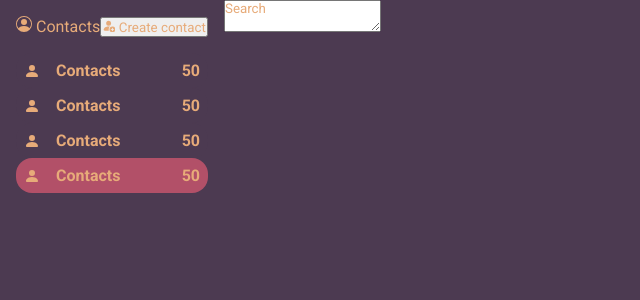
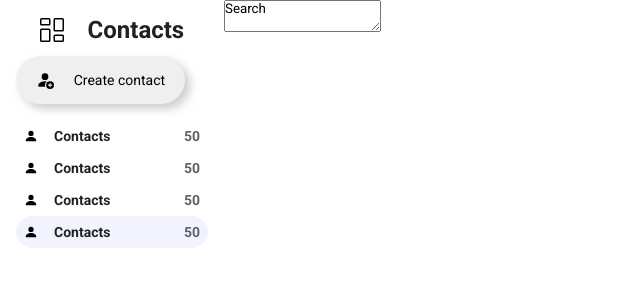
Before and after one commit to histereogenik/contact-list, a React (Create React App) app: page / in a window 1280 px wide. Shown: the top 300 px of the page, without its empty margins (0-640 px from the left). Built offline with nearby package versions, Linux system fonts and the light colour scheme.

Commit message:
Finishing the sidebar Styles

```diff
--- a/src/components/FilterCard/styles.ts
+++ b/src/components/FilterCard/styles.ts
@@ -6,13 +6,13 @@ import { Props } from '.'
 export const Card = styled.div<Props>`
   padding: 8px;
   font-weight: bold;
-  font-size: 16px;
+  font-size: 14px;
   display: flex;
   justify-content: space-between;
   align-items: center;
   border-radius: 16px;
   background-color: ${(props) =>
-    props.ativo ? variables.pink : variables.purple};
+    props.ativo ? variables.lightGray : variables.white};
   div {
     display: flex;
     align-items: center;
@@ -20,5 +20,8 @@ export const Card = styled.div<Props>`
 `
 export const Label = styled.span`
   margin-left: 16px;
+  color: ${variables.darkGray};
 `
-export const Counter = styled.span``
+export const Counter = styled.span`
+  color: ${variables.gray};
+`
--- a/src/containers/Sidebar/index.tsx
+++ b/src/containers/Sidebar/index.tsx
@@ -10,10 +10,15 @@ const Sidebar = () => {
   return (
     <S.Aside>
       <div>
-        <Icon.PersonCircle /> Contacts
-        <button>
-          <Icon.PersonFillAdd /> Create contact
-        </button>
+        <S.AppName>
+          <Icon.ColumnsGap /> <span>Contacts</span>
+        </S.AppName>
+        <S.AddContact>
+          <div>
+            <Icon.PersonFillAdd className="custom-icon" />{' '}
+            <span>Create contact</span>
+          </div>
+        </S.AddContact>
         <S.Filters>
           <FilterCard />
           <FilterCard />
--- a/src/containers/Sidebar/styles.ts
+++ b/src/containers/Sidebar/styles.ts
@@ -1,10 +1,49 @@
 import styled from 'styled-components'
+import variables from '../../styles/variables'
 
 export const Aside = styled.aside`
   padding: 16px;
   height: 100vh;
+  display: block;
+`
+export const AppName = styled.div`
+  display: flex;
+  align-items: center;
+  justify-content: space-evenly;
+  font-size: 24px;
+  font-weight: bold;
+  margin-bottom: 12px;
+
+  span {
+    color: ${variables.darkGray};
+  }
+`
+export const AddContact = styled.button`
+  display: block;
+  height: 48px;
+  width: 88%;
+  border-radius: 24px;
+  font-size: 14px;
+  border: none;
+  box-shadow: 5px 5px 10px rgba(0, 0, 0, 0.2);
+  transition: box-shadow 0.3s ease-in-out, background-color 0.3s ease-in-out;
+  cursor: pointer;
+
+  &:hover {
+    box-shadow: 8px 8px 15px rgba(0, 0, 0, 0.3);
+    background-color: ${variables.lightGray};
+  }
+
+  div {
+    display: flex;
+    align-items: center;
+    justify-content: space-evenly;
+
+    .custom-icon {
+      font-size: 18px;
+    }
+  }
 `
 export const Filters = styled.div`
-  display: block;
   margin-top: 16px;
 `
--- a/src/styles/index.ts
+++ b/src/styles/index.ts
@@ -6,16 +6,15 @@ const EstiloGlobal = createGlobalStyle`
     padding: 0;
     margin: 0;
     box-sizing: border-box;
-    font-family: Roboto, sans-serif;
     list-style: none;
     text-decoration: none;
-    color: ${variables.beige};
+    font-family: Roboto, sans-serif;
   }
 `
 export const Container = styled.div`
   display: grid;
   grid-template-columns: 224px auto;
-  background-color: ${variables.purple};
+  background-color: ${variables.white};
 `
 export const MainContainer = styled.main`
   padding: 0 40px;
--- a/src/styles/variables.ts
+++ b/src/styles/variables.ts
@@ -1,6 +1,7 @@
 export default {
-  beige: '#E7AB79',
-  purple: '#4C3A51',
-  wine: '#774360',
-  pink: '#B25068'
+  white: '#fff',
+  lightGray: 'rgb(241,243,255)',
+  gray: '#5f6368',
+  darkGray: '#212121',
+  black: 'rgb(32,33,36)'
 }
```
